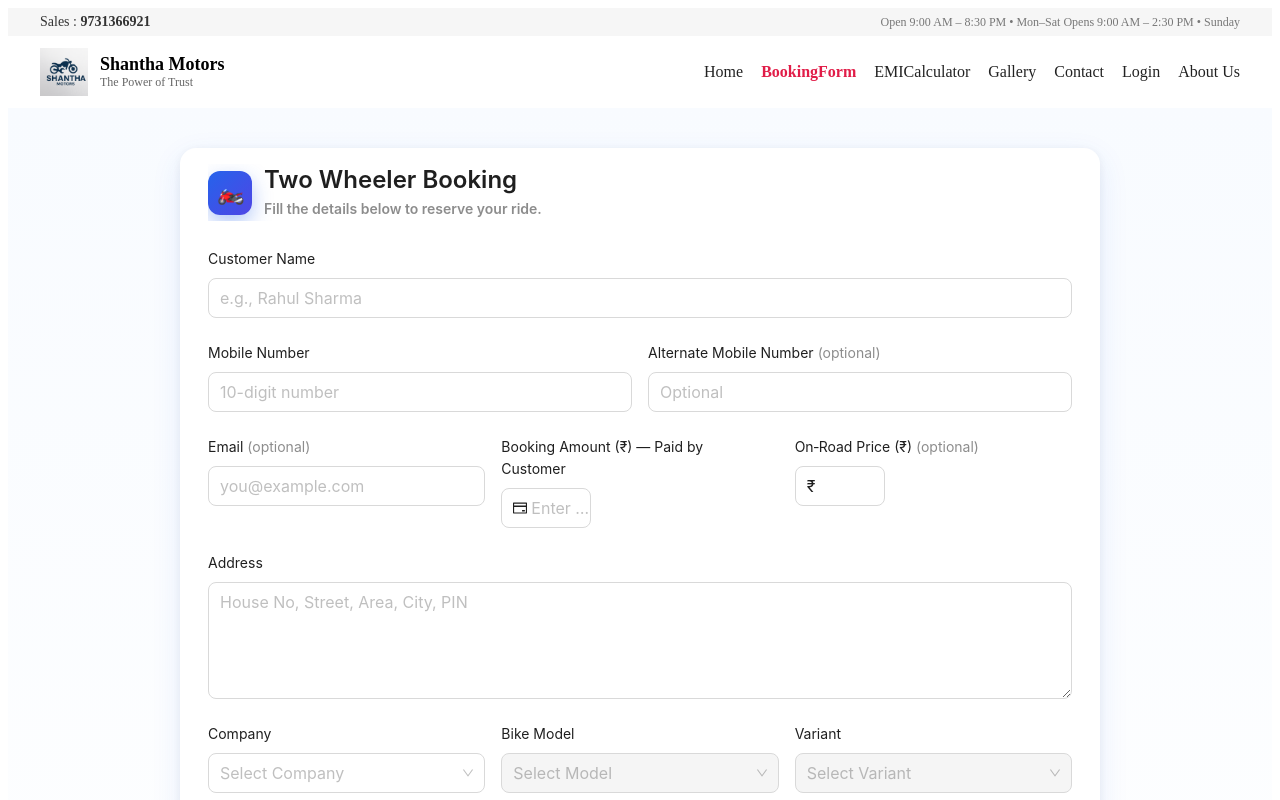
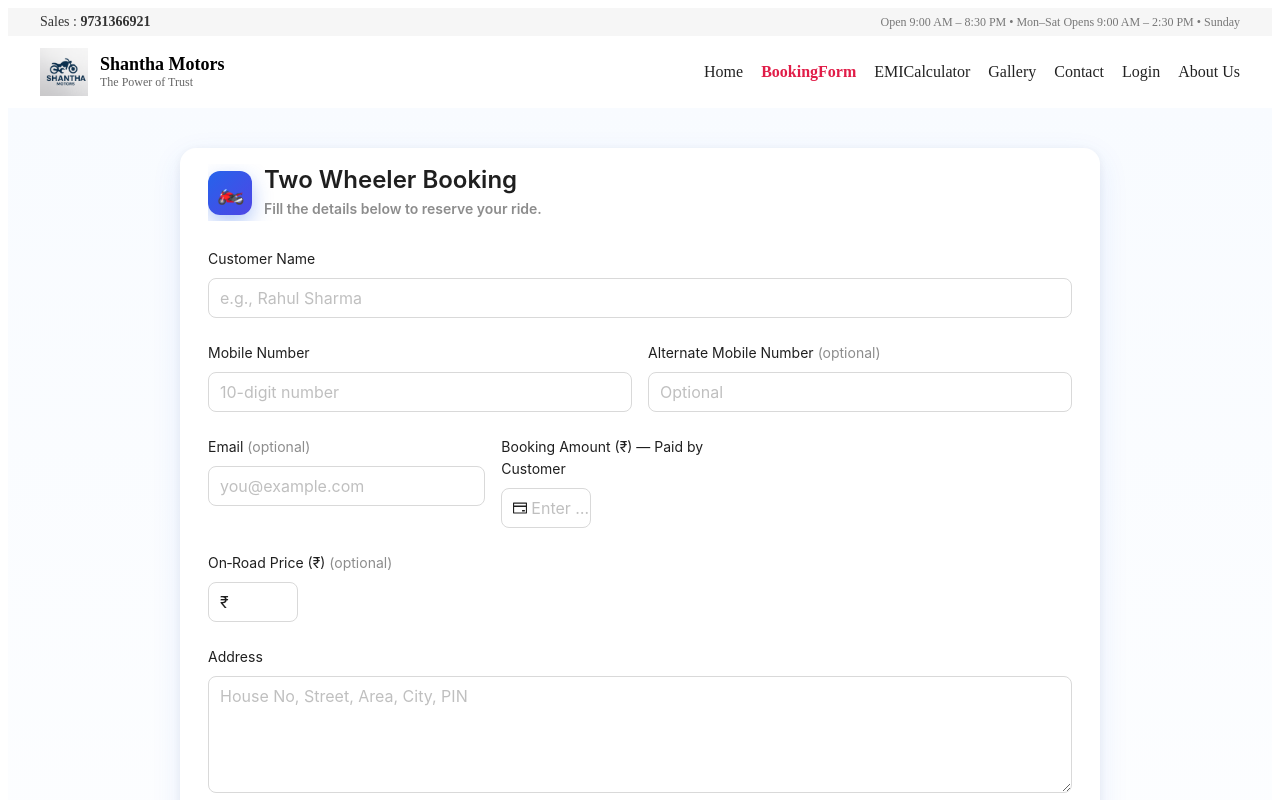
Before and after one commit to Shiv290899/shantha_motors_cleint_development, a React (Vite) app in the folder client/vite-project/: page /bookingform in a window 1280 px wide. Shown: the top 800 px of the page. Built offline with nearby package versions, Linux system fonts and the light colour scheme.

Commit message:
Update BookingForm.jsx

```diff
--- a/client/vite-project/src/Components/BookingForm.jsx
+++ b/client/vite-project/src/Components/BookingForm.jsx
@@ -258,7 +258,7 @@ const BookingForm = () => {
               </Form.Item>
             </Col>
 
-            <Col xs={24} md={8}>
+            <Col xs={24} md={10}>
               {/* AUTO-FILLED ON-ROAD PRICE (READ ONLY) */}
               <Form.Item label="On‑Road Price (₹)" name="onRoadPrice">
                 <InputNumber
```
